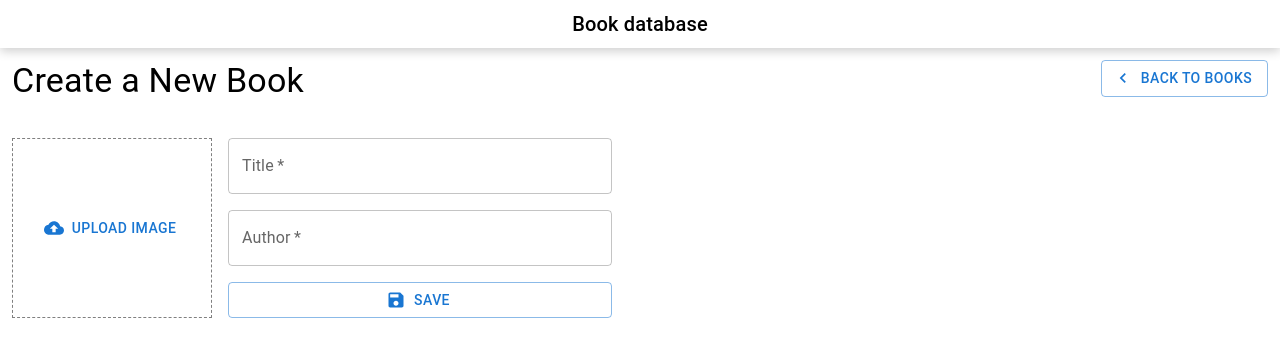
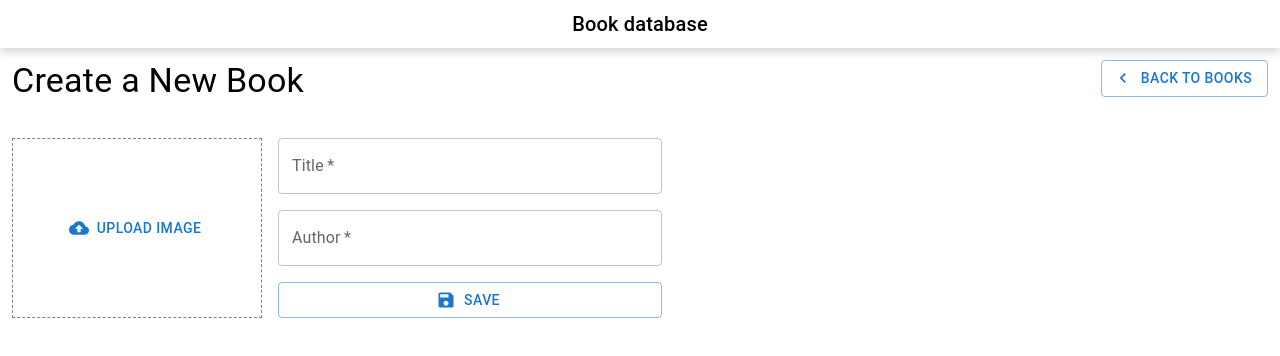
Before and after one commit to KlaraFormankova/book-database, a Next.js app: page /admin/books/new in a window 1280 px wide. Shown: the top 356 px of the page. Built offline with nearby package versions, Linux system fonts and the light colour scheme.

Commit message:
Change upload image width

```diff
--- a/src/app/components/upload-img-box.tsx
+++ b/src/app/components/upload-img-box.tsx
@@ -5,7 +5,7 @@ export default function UploadImgBox(props: { imageUpload: (e: any) => void }) {
   return (
     <Box
       component="span"
-      minWidth={200}
+      minWidth={250}
       className="p-0"
       sx={{ p: 2, border: "1px dashed grey" }}
     >
```
